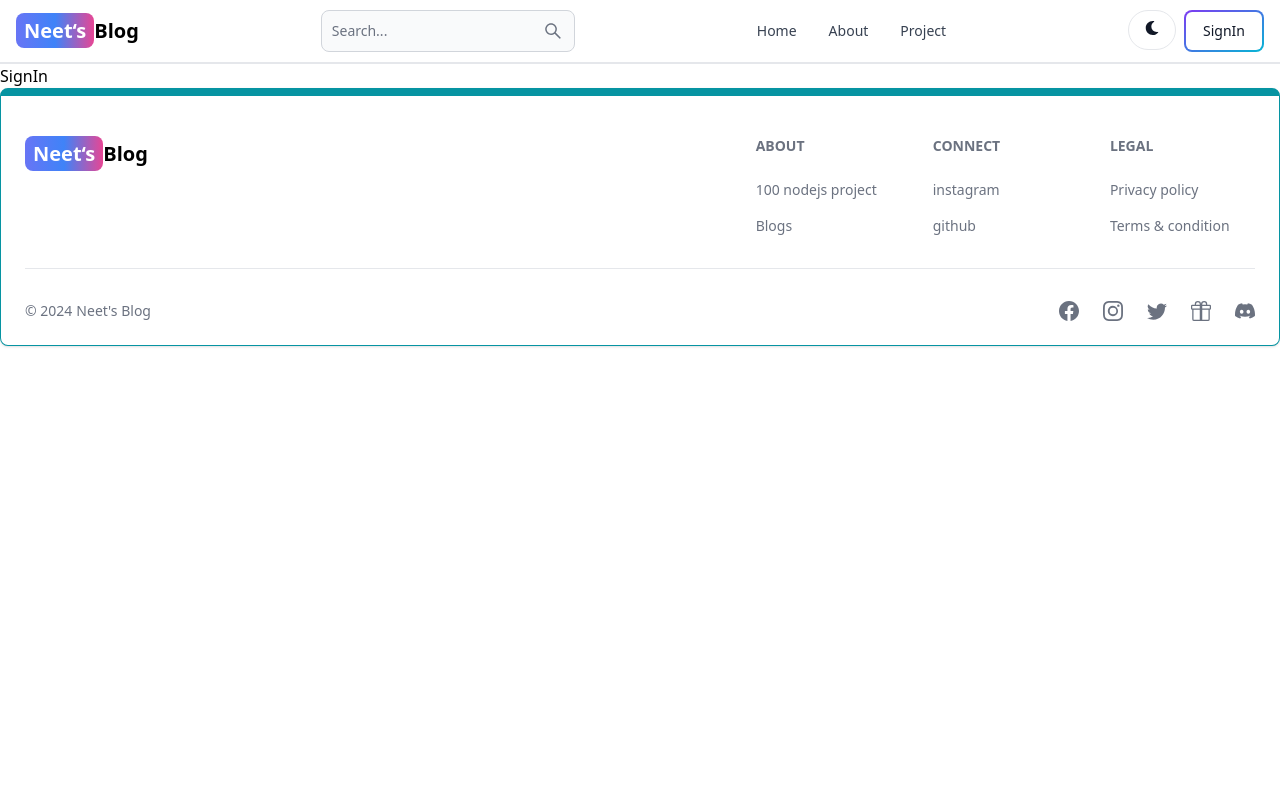
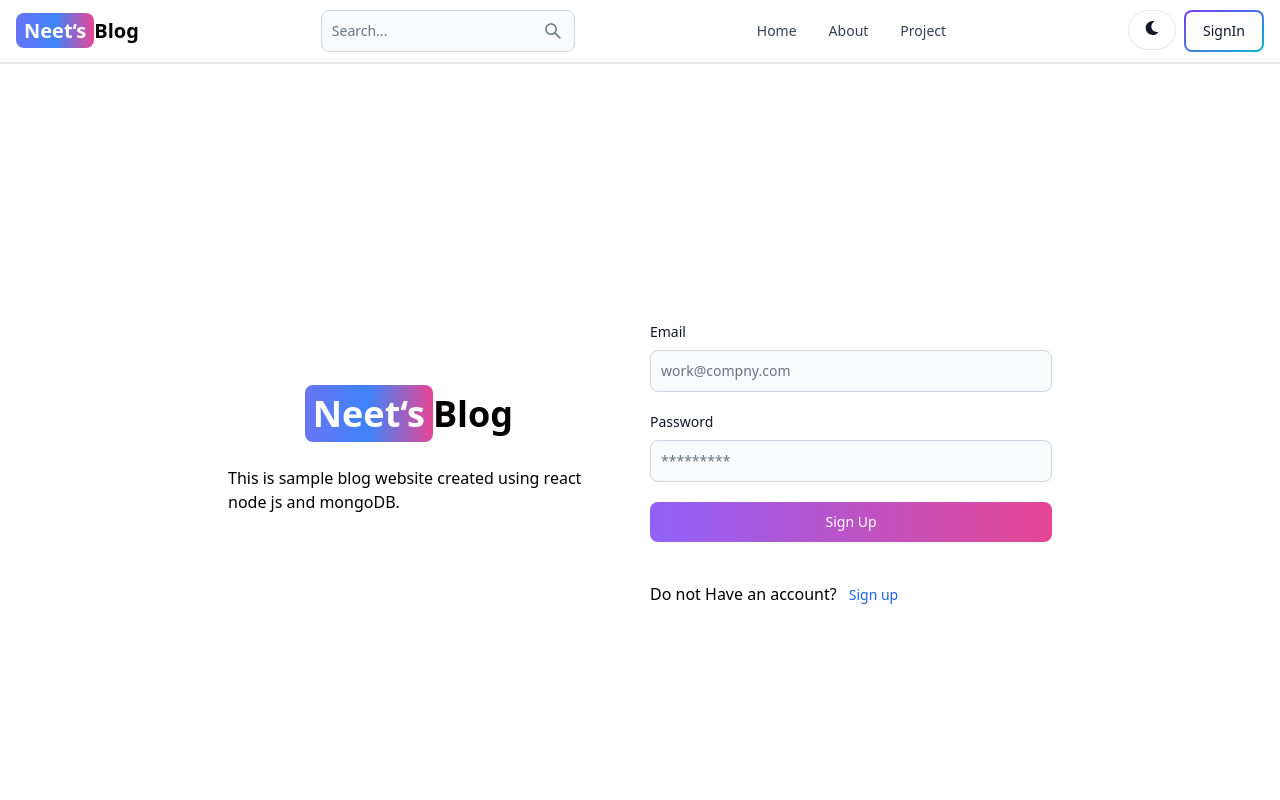
Before and after one commit to Neet-savaliya/MERN-blog, a React (Vite) app in the folder client/: page /sign-in in a window 1280 px wide. Shown: the top 800 px of the page. Built offline with nearby package versions, Linux system fonts and the light colour scheme.

Commit message:
Implementes signin page

```diff
--- a/client/src/pages/SignIn.jsx
+++ b/client/src/pages/SignIn.jsx
@@ -1,8 +1,113 @@
 // eslint-disable-next-line no-unused-vars
-import React from 'react'
+import React, { useState } from "react";
+import { Link,useNavigate } from "react-router-dom";
+import { TextInput, Label, Button, Alert, Spinner } from "flowbite-react";
 
 export default function SignIn() {
-  return (
-    <div>SignIn</div>
-  )
+    const [inputText, setInputText] = useState({});
+    const [errorMessage, setErrorMessage] = useState(null);
+    const [loading, setLoading] = useState(false);
+    const navigate = useNavigate()
+
+    function changeHandler(e) {
+        setInputText({ ...inputText, [e.target.id]: e.target.value });
+    }
+
+    async function postToSignUp(e) {
+        e.preventDefault();
+
+        if (!inputText.email || !inputText.password) {
+            setLoading(false);
+            setErrorMessage("Please enter all the fields.");
+        }
+        console.log(JSON.stringify(inputText));
+        try {
+            setLoading(true);
+            setErrorMessage(false);
+            const res = await fetch("/api/auth/login", {
+                method: "POST",
+                headers: { "Content-Type": "application/json" },
+                body: JSON.stringify(inputText),
+                // mode:"no-cors"
+            });
+
+            const data = await res.json();
+            console.log("data success" , data.success);
+            if(res.ok){
+                navigate("/")
+            }
+            if (data.success === false) {
+                setLoading(false);
+                return setErrorMessage(data.message);
+            }
+            setLoading(false);
+        } catch (err) {
+            setLoading(false);
+            setErrorMessage(err);
+        }
+    }
+
+    return (
+        <div className="flex md:flex-row flex-col min-h-screen justify-center items-center gap-5 mt-20 md:mt-0 lg:px-52 md:px-20">
+            <div className="flex md:flex-1 flex-col items-center gap-3">
+                <Link className=" text-2xl sm:text-4xl font-bold dark:text-white flex-1">
+                    <span className="px-2 py-1 bg-gradient-to-r from-indigo-500 via-blue-500 to-pink-500 text-white rounded-lg">
+                        Neet&lsquo;s
+                    </span>
+                    Blog
+                </Link>
+                <p className="p-5">
+                    This is sample blog website created using react node js and
+                    mongoDB.
+                </p>
+            </div>
+            <div className="flex-1 md:p-5 w-2/4">
+                <form
+                    action=""
+                    className="flex flex-col gap-5"
+                    onSubmit={postToSignUp}
+                >
+                    <div className="flex flex-col gap-2 justify-start">
+                        <Label>Email</Label>
+                        <TextInput
+                            placeholder="work@compny.com"
+                            name="email"
+                            id="email"
+                            type="email"
+                            onChange={changeHandler}
+                        ></TextInput>
+                    </div>
+                    <div className="flex flex-col gap-2 justify-start">
+                        <Label>Password</Label>
+                        <TextInput
+                            placeholder="*********"
+                            name="password"
+                            type="password"
+                            id="password"
+                            onChange={changeHandler}
+                        ></TextInput>
+                    </div>
+                    <Button gradientDuoTone="purpleToPink" type="submit">
+                        {loading ? (
+                            <>
+                                <Spinner size="sm" />
+                                <span className="pl-3">Loading...</span>
+                            </>
+                        ) : (
+                            "Sign Up"
+                        )}
+                    </Button>
+                </form>
+                <div className="mt-10">
+                    <span>Do not Have an account?</span>
+                    <Link className="text-blue-600 p-3 text-sm" to="/sign-up">Sign up</Link>
+                </div>
+                {errorMessage && (
+                    <Alert color="failure" mt-5>
+                        {errorMessage}
+                    </Alert>
+                )}
+            </div>
+        </div>
+    );
 }
--- a/client/src/pages/SignUp.jsx
+++ b/client/src/pages/SignUp.jsx
@@ -109,7 +109,7 @@
                 </form>
                 <div className="mt-10">
                     <span>Have an account?</span>
-                    <Link className="text-blue-600 p-3 text-sm">Sign in</Link>
+                    <Link className="text-blue-600 p-3 text-sm" to='/sign-in'>Sign in</Link>
                 </div>
                 {errorMessage && (
                     <Alert color="failure" mt-5>
```
